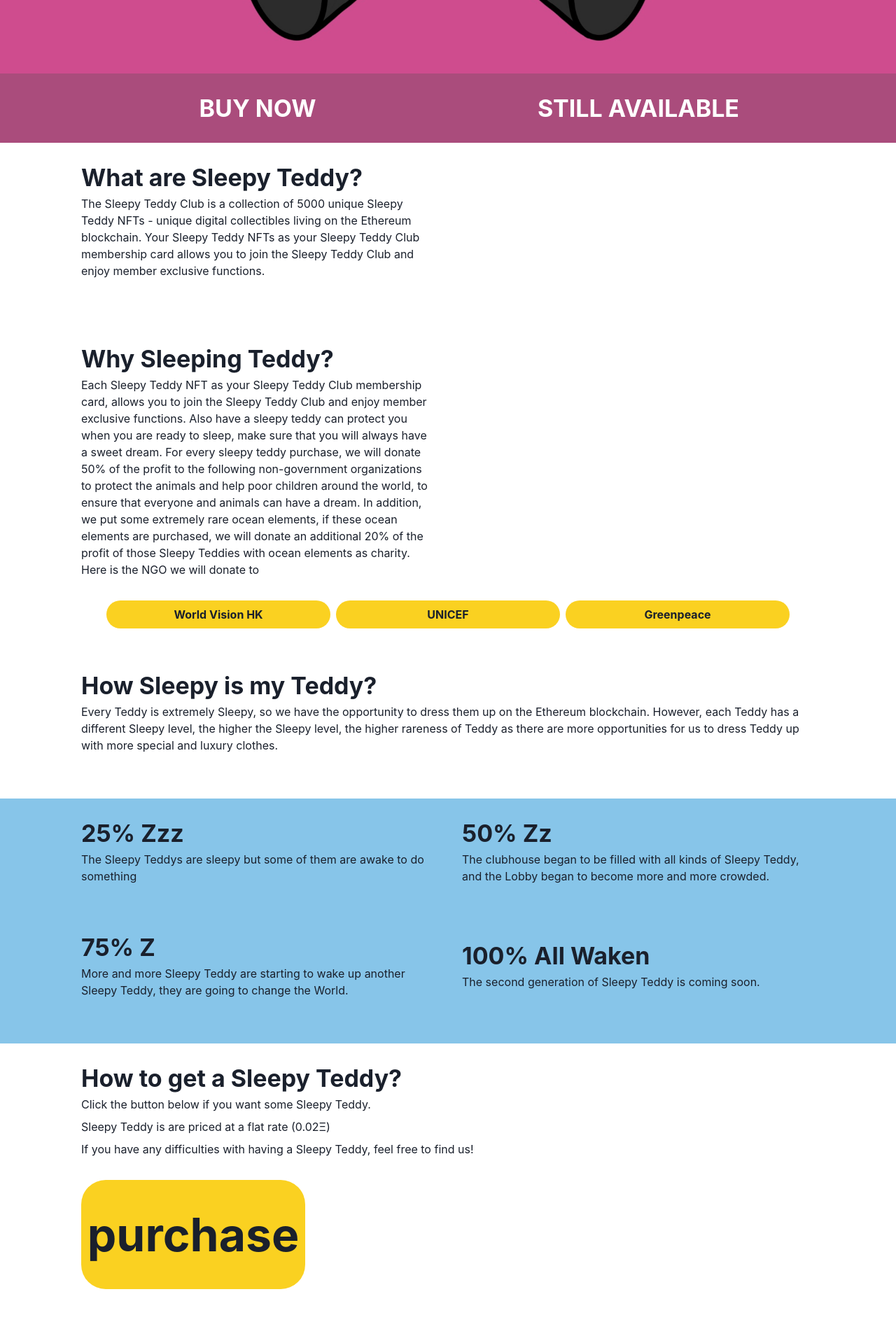
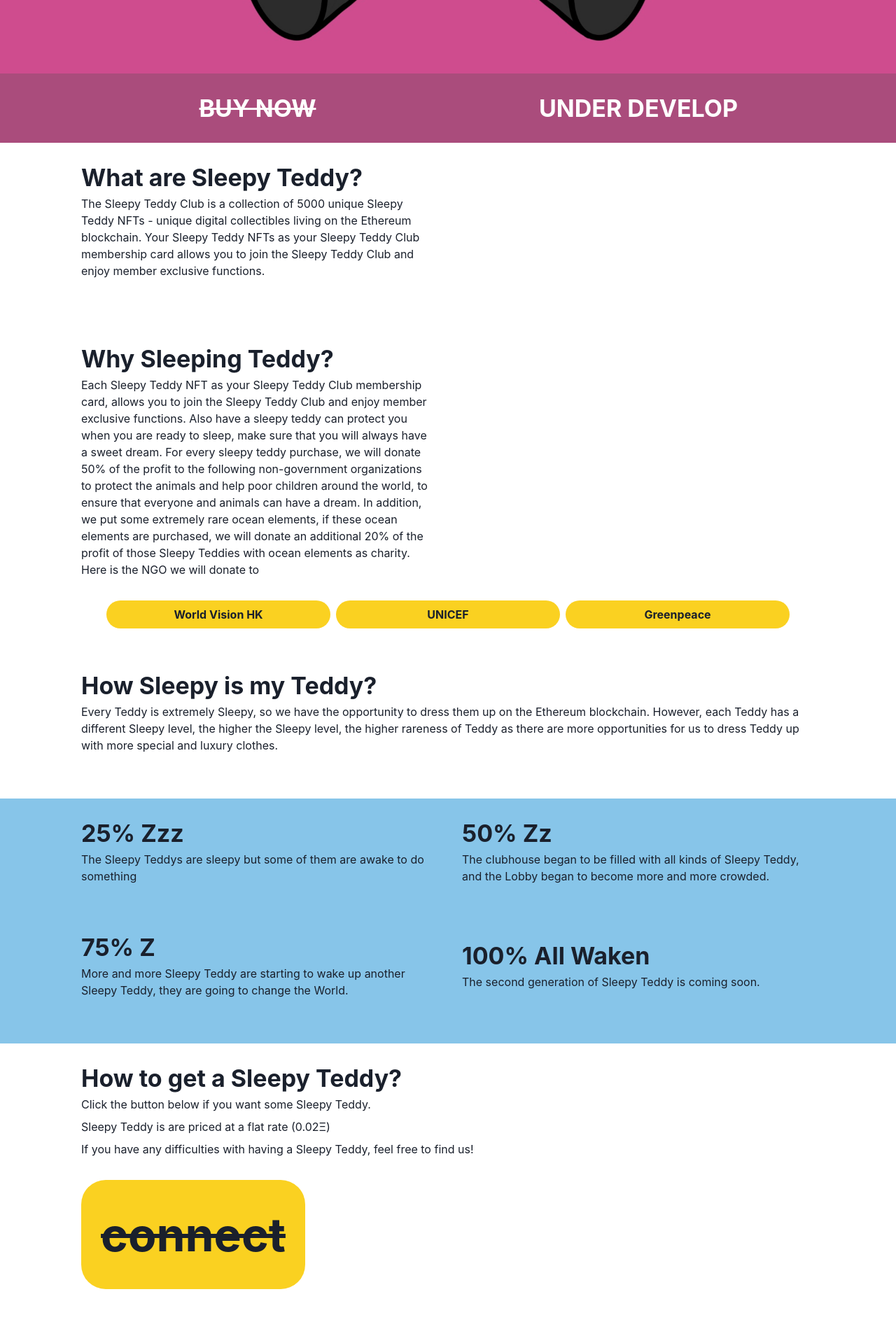
Before and after one commit to hectorchanht/sleepy-teddy-web-ui, a Next.js app: page / in a window 1280 px wide. Shown: the part 840-2749 px from the top of the page at 70% size. Built offline with nearby package versions, Linux system fonts and the light colour scheme.

Commit message:
give link to donated charity

```diff
--- a/src/pages/index.js
+++ b/src/pages/index.js
@@ -39,8 +39,8 @@ export default function Home() {
         <Box fontSize="34px" lineHeight={'35px'} fontWeight="bold" color={'white'} bg={'#AA4C7C'} textAlign={'center'}>
           <Container>
             <SimpleGrid columns={2} spacing={10} alignItems={'center'}>
-              <Text>BUY NOW</Text>
-              <Text>STILL AVAILABLE</Text>
+              <Text textDecoration={'line-through'}>BUY NOW</Text>
+              <Text>UNDER DEVELOP</Text>
             </SimpleGrid>
           </Container>
         </Box>
@@ -76,7 +76,13 @@ export default function Home() {
           </SimpleGrid>
 
           <HStack justifyContent={'center'}>
-            {['World Vision HK', 'UNICEF', 'Greenpeace'].map(t => <Button bg={'#fad121'} key={t}>{t}</Button>)}
+            {[
+              { label: 'World Vision HK', href: 'https://www.worldvision.org/' },
+              { label: 'UNICEF', href: 'https://www.unicef.org/' },
+              { label: 'Greenpeace', href: 'https://www.greenpeace.org/' }
+            ].map(({ label, href }) => <Button as={'a'} href={href} bg={'#fad121'} key={label}>
+              {label}
+            </Button>)}
           </HStack>
         </Container>
 
@@ -122,8 +128,8 @@ export default function Home() {
             <QAndA
               title={'How to get a Sleepy Teddy?'}
               content={['Click the button below if you want some Sleepy Teddy.', 'Sleepy Teddy is are priced at a flat rate (0.02Ξ)', 'If you have any difficulties with having a Sleepy Teddy, feel free to find us!']} />
-            <Button h={156} w={327} bg={'#fad121'} fontSize={'66px'} lineHeight={'76px'} p={'30px 60px'}>
-              purchase
+            <Button textDecoration={'line-through'} h={156} w={327} bg={'#fad121'} fontSize={'66px'} lineHeight={'76px'} p={'30px 60px'}>
+              connect
             </Button>
           </Container>
         </Box>
```
